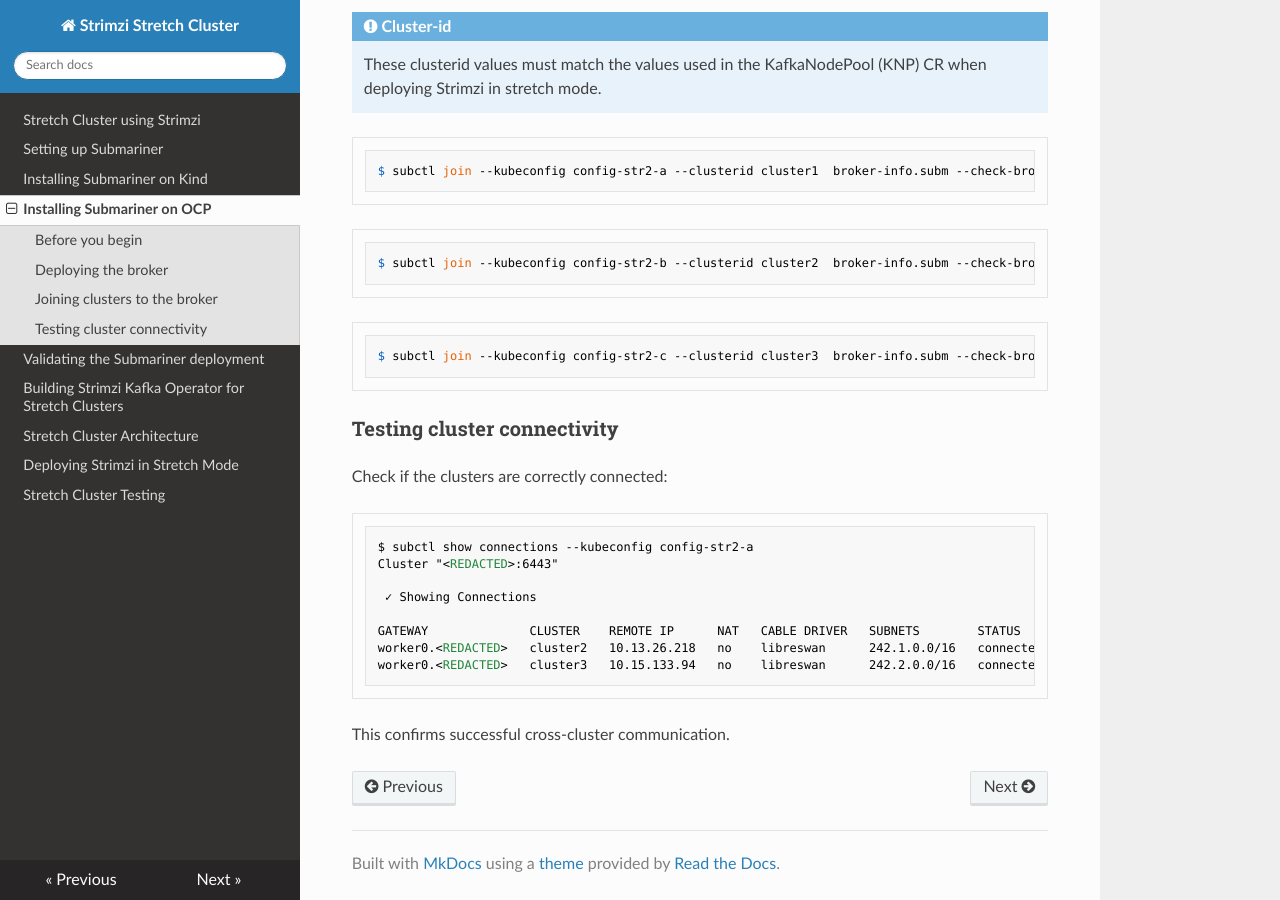
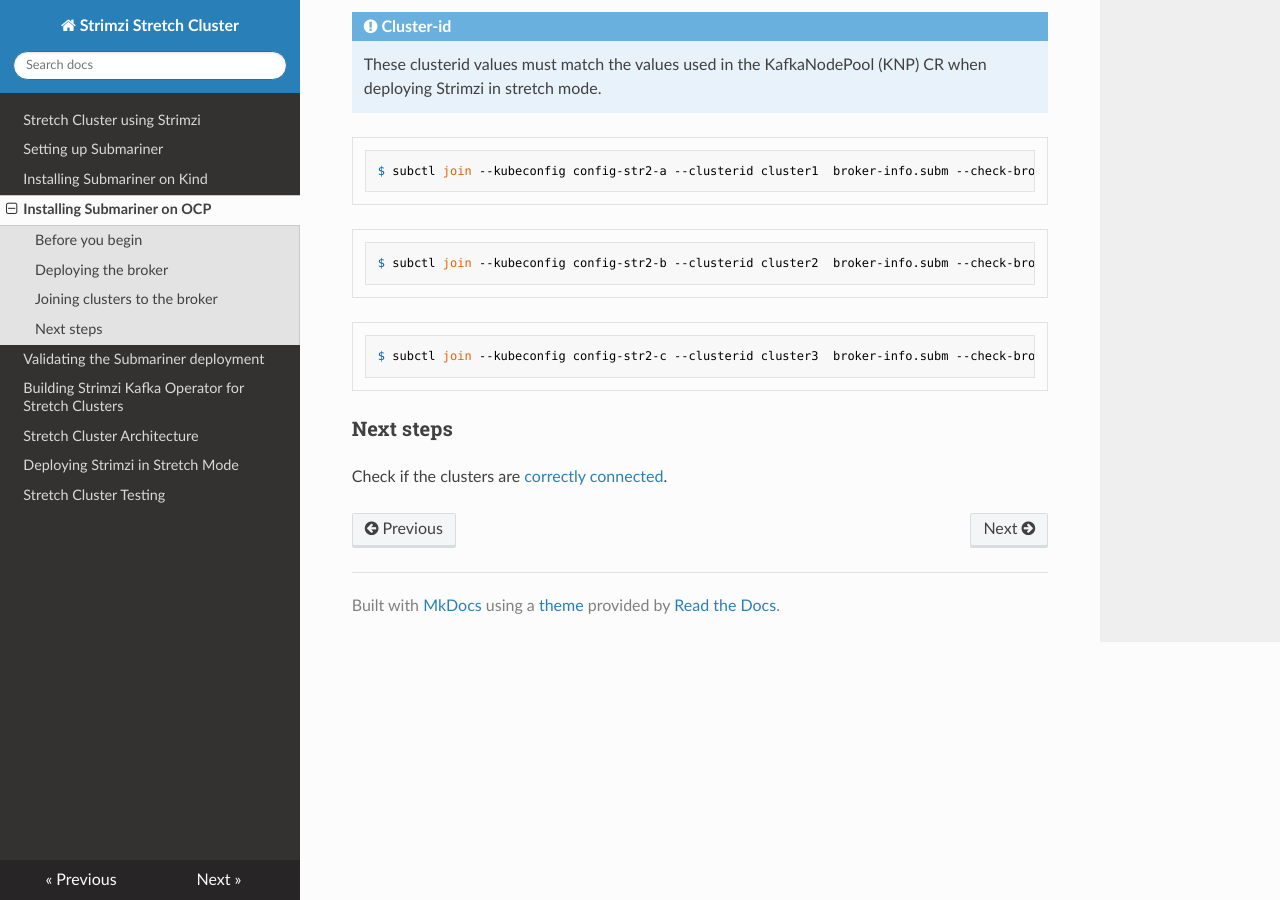
Before and after one commit to aswinayyolath/stretch-kafka-docs, an MkDocs documentation site: the page built from docs/Installing-Submariner-on-OCP.md, in a window 1280 px wide and 900 px high, scrolled down 896 px. Built offline with MkDocs 1.6.1, drawn with Linux system fonts in a browser that asks for light colours; nearby versions of some CDN libraries.

Commit message:
Update Installing-Submariner-on-OCP.md
Remove duplicated 'show connections' command and link to testing Submariner topic instead.

````diff
--- a/docs/Installing-Submariner-on-OCP.md
+++ b/docs/Installing-Submariner-on-OCP.md
@@ -39,19 +39,6 @@
 $ subctl join --kubeconfig config-str2-c --clusterid cluster3  broker-info.subm --check-broker-certificate=false
 ```
 
-### Testing cluster connectivity
+### Next steps
 
-Check if the clusters are correctly connected:
-
-```bash
-$ subctl show connections --kubeconfig config-str2-a
-Cluster "<REDACTED>:6443"
-
- ✓ Showing Connections
-
-GATEWAY              CLUSTER    REMOTE IP      NAT   CABLE DRIVER   SUBNETS        STATUS      RTT avg.
-worker0.<REDACTED>   cluster2   10.13.26.218   no    libreswan      242.1.0.0/16   connected   1.2786ms
-worker0.<REDACTED>   cluster3   10.15.133.94   no    libreswan      242.2.0.0/16   connected   614.899µs
-```
-
-This confirms successful cross-cluster communication.
+Check if the clusters are [correctly connected](./testing-submariner.md).
````
